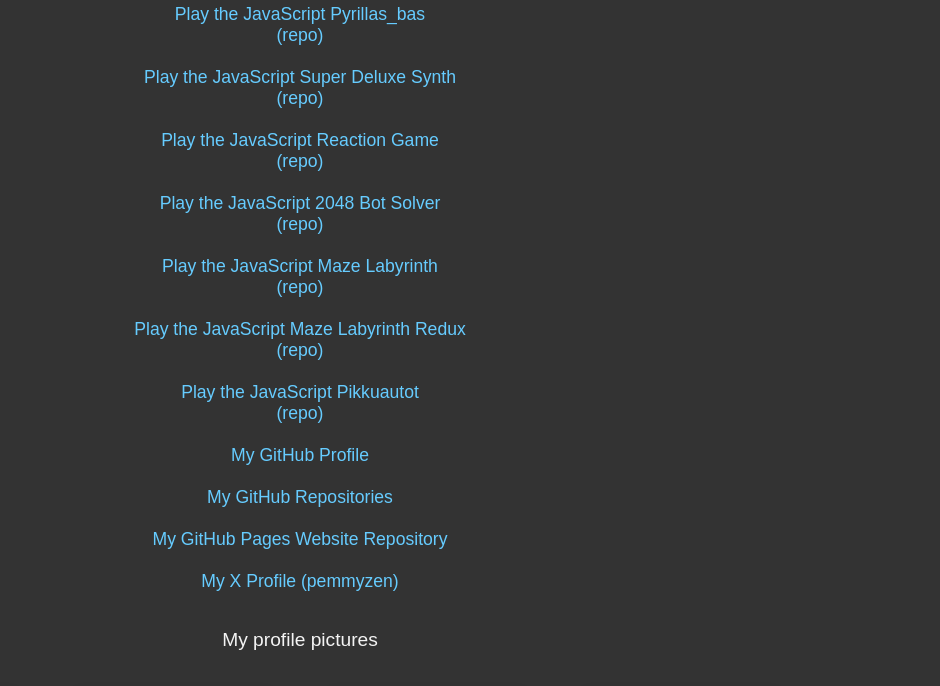
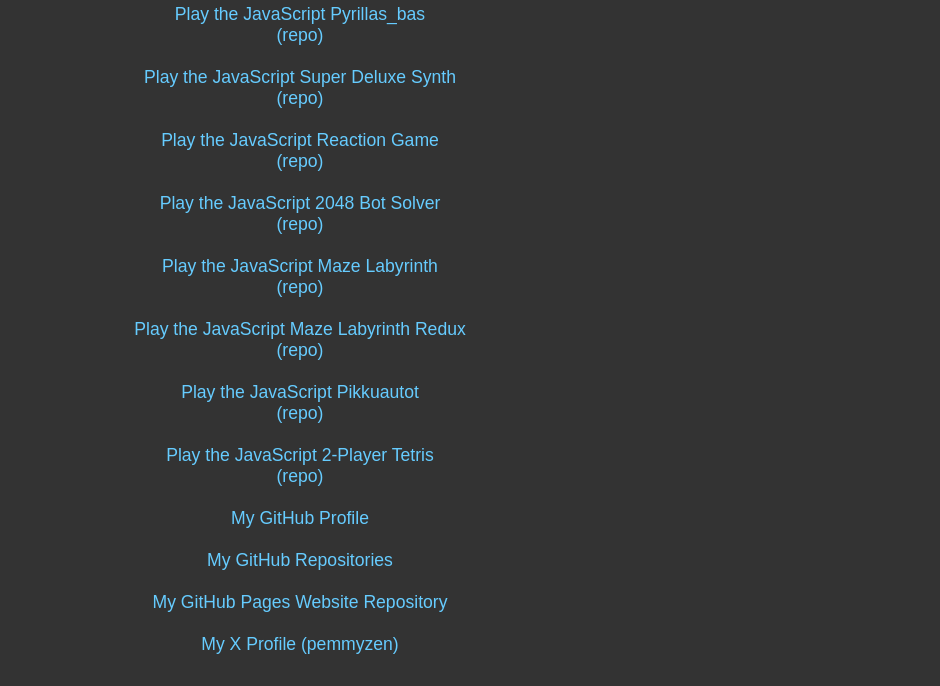
Before and after one commit to pemmyz/pemmyz.github.io, a plain HTML site: page index.html in a window 1280 px wide. Shown: the part 111-797 px from the top of the page, without its empty margins (340-1280 px from the left). Drawn offline with Linux system fonts and the light colour scheme.

Commit message:
add 2 player tetris

```diff
--- a/index.html
+++ b/index.html
@@ -102,6 +102,9 @@
   <div><a href="https://pemmyz.github.io/js_pikkuautot/">Play the JavaScript Pikkuautot</a></div>
   <div><a href="https://github.com/pemmyz/js_pikkuautot">(repo)</a></div>
   <br>
+  <div><a href="https://pemmyz.github.io/js_2player_tetris/">Play the JavaScript 2-Player Tetris</a></div>
+  <div><a href="https://github.com/pemmyz/js_2player_tetris">(repo)</a></div>
+  <br>
   <div><a href="https://github.com/pemmyz">My GitHub Profile</a></div>
   <br>
   <div><a href="https://github.com/pemmyz?tab=repositories">My GitHub Repositories</a></div>
```
